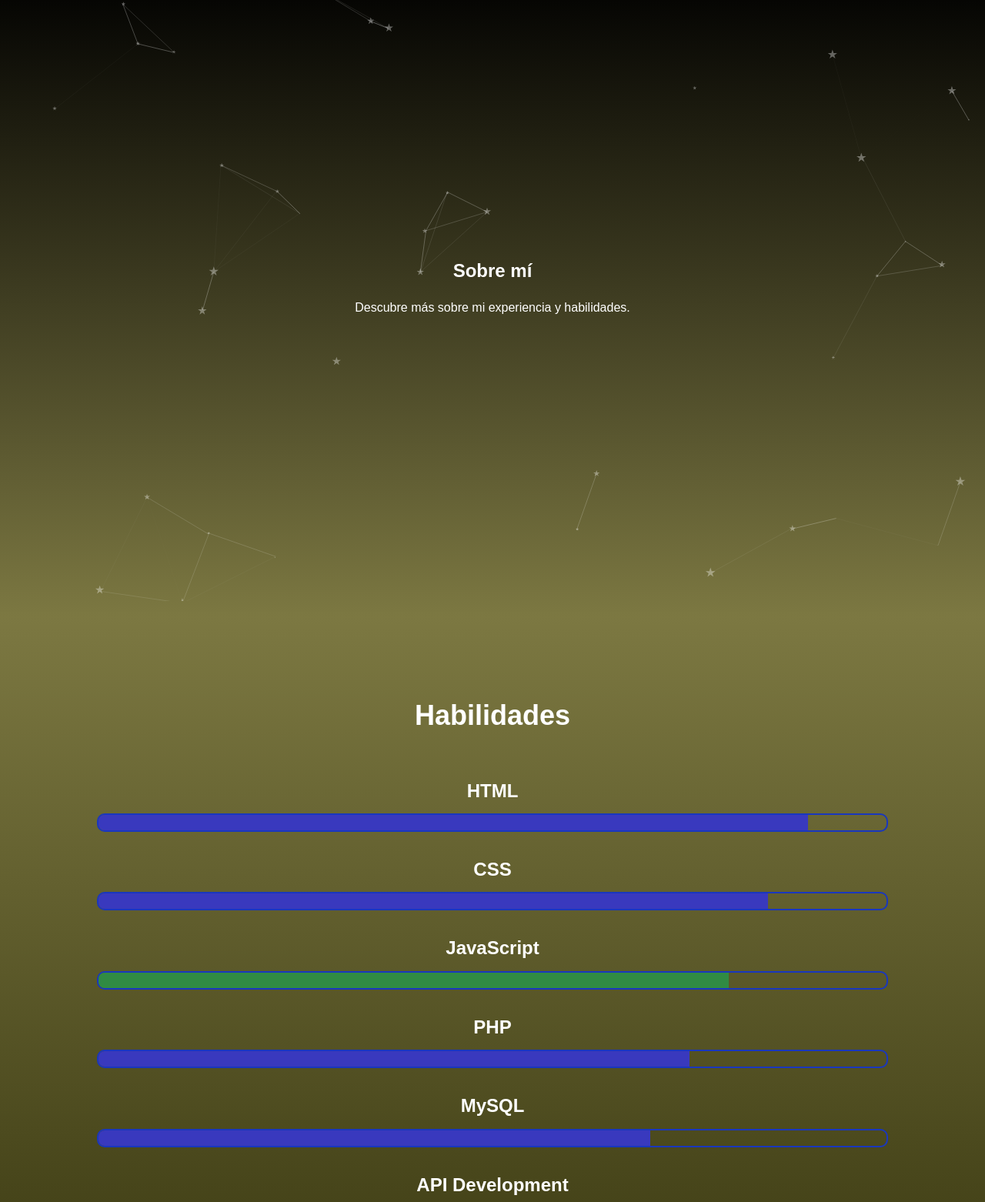
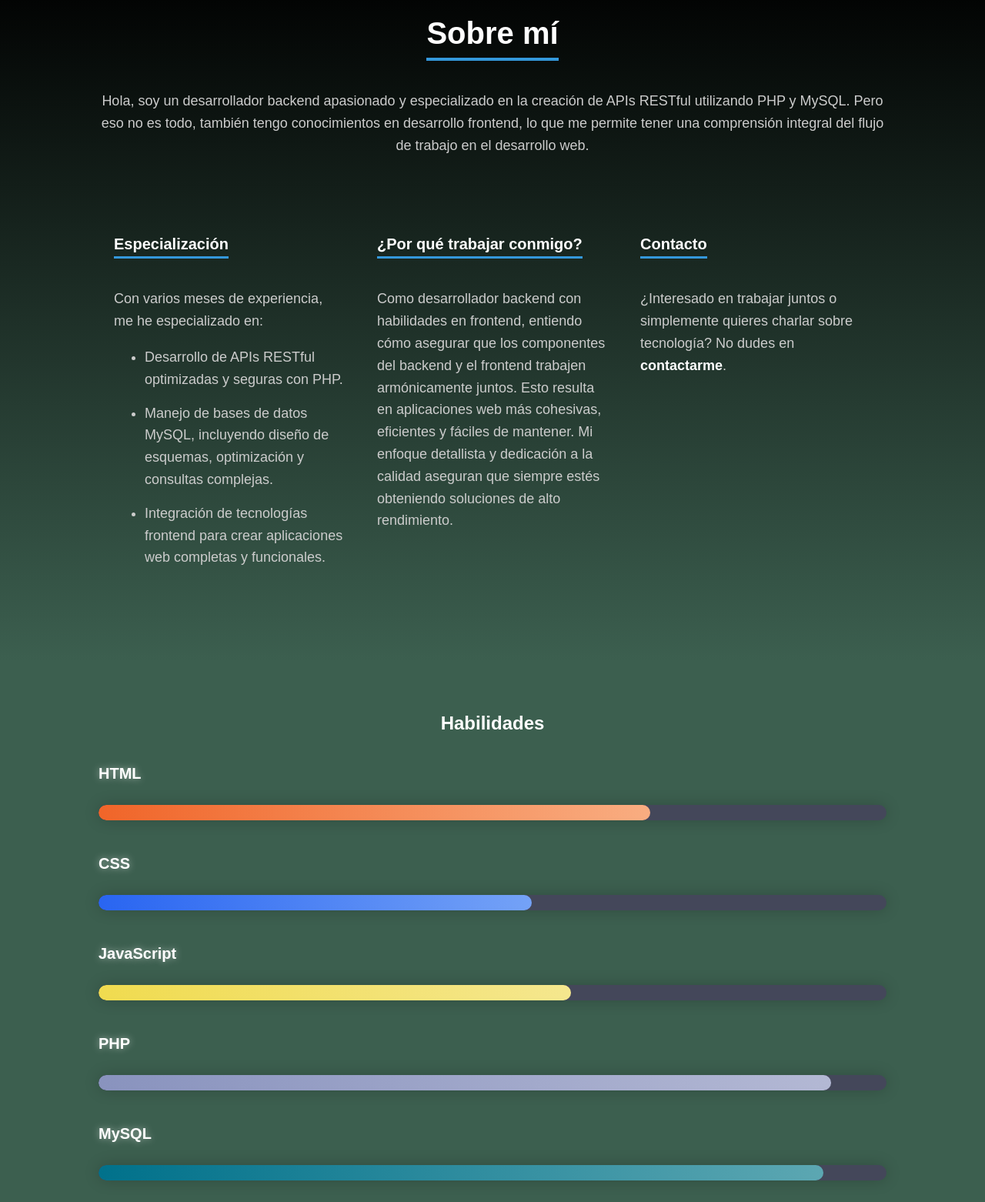
Before and after one commit to franciscogomez7/cumplesilvia, a plain HTML site: page index.html in a window 1280 px wide. Shown: the part 879-2441 px from the top of the page at 77% size. Drawn offline with nearby package versions, Linux system fonts and the light colour scheme.

Commit message:
Add files via upload

```diff
--- a/index.html
+++ b/index.html
@@ -15,7 +15,7 @@
         <nav>
             <ul>
                 <li><a href="#inicio">Inicio</a></li>
-                <li><a href="#sobre-mi">Sobre mí</a></li>
+                <li><a href="#about">Sobre mí</a></li>
                 <li><a href="#habilidades">Habilidades</a></li>
                 <li><a href="#contacto">Contacto</a></li>
             </ul>
@@ -31,49 +31,75 @@
 
 
 <section id="about" class="about-section">
+    <div id="particles2-js"></div>
     <div class="about-content">
-      <h2>Sobre mí</h2>
-      <p>Descubre más sobre mi experiencia y habilidades.</p>
-      <div id="particles2-js"></div>
+
+        <div class="intro" style="text-align: center; width: 100%; margin-bottom: 30px;">
+            <h2>Sobre mí</h2>
+            <p>Hola, soy un desarrollador backend apasionado y especializado en la creación de APIs RESTful utilizando PHP y MySQL. Pero eso no es todo, también tengo conocimientos en desarrollo frontend, lo que me permite tener una comprensión integral del flujo de trabajo en el desarrollo web.</p>
+        </div>
+
+        <div class="column">
+            <h3>Especialización</h3>
+            <p>Con varios meses de experiencia, me he especializado en:</p>
+            <ul>
+                <li>Desarrollo de APIs RESTful optimizadas y seguras con PHP.</li>
+                <li>Manejo de bases de datos MySQL, incluyendo diseño de esquemas, optimización y consultas complejas.</li>
+                <li>Integración de tecnologías frontend para crear aplicaciones web completas y funcionales.</li>
+            </ul>
+        </div>
+
+        <div class="column">
+            <h3>¿Por qué trabajar conmigo?</h3>
+            <p>Como desarrollador backend con habilidades en frontend, entiendo cómo asegurar que los componentes del backend y el frontend trabajen armónicamente juntos. Esto resulta en aplicaciones web más cohesivas, eficientes y fáciles de mantener. Mi enfoque detallista y dedicación a la calidad aseguran que siempre estés obteniendo soluciones de alto rendimiento.</p>
+        </div>
+
+        <div class="column">
+            <h3>Contacto</h3>
+            <p>¿Interesado en trabajar juntos o simplemente quieres charlar sobre tecnología? No dudes en <a href="#contacto">contactarme</a>.</p>
+        </div>
     </div>
 </section>
 
-<section id="habilidades" class="habilidades-section">
+
+
+<section class="habilidades-section">
+    <div id="habilidades"></div>
     <h2 class="section-title">Habilidades</h2>
     <div class="habilidad">
         <h3 class="habilidad-title">HTML</h3>
         <div class="barra-progreso">
-            <div class="progreso html" data-final-width="90%"></div>
+            <div class="progreso html" data-final-width="70%"></div>
         </div>
     </div>
     <div class="habilidad">
         <h3 class="habilidad-title">CSS</h3>
         <div class="barra-progreso">
-            <div class="progreso css" data-final-width="85%"></div>
+            <div class="progreso css" data-final-width="55%"></div>
         </div>
     </div>
     <div class="habilidad">
         <h3 class="habilidad-title">JavaScript</h3>
         <div class="barra-progreso">
-            <div class="progreso js" data-final-width="80%"></div>
+            <div class="progreso js" data-final-width="60%"></div>
         </div>
     </div>
     <div class="habilidad">
         <h3 class="habilidad-title">PHP</h3>
         <div class="barra-progreso">
-            <div class="progreso php" data-final-width="75%"></div>
+            <div class="progreso php" data-final-width="93%"></div>
         </div>
     </div>
     <div class="habilidad">
         <h3 class="habilidad-title">MySQL</h3>
         <div class="barra-progreso">
-            <div class="progreso mysql" data-final-width="70%"></div>
+            <div class="progreso mysql" data-final-width="92%"></div>
         </div>
     </div>
     <div class="habilidad">
         <h3 class="habilidad-title">API Development</h3>
         <div class="barra-progreso">
-            <div class="progreso api" data-final-width="70%"></div>
+            <div class="progreso api" data-final-width="95%"></div>
         </div>
     </div>
 </section>
--- a/js/scripts.js
+++ b/js/scripts.js
@@ -22,40 +22,27 @@ particlesJS.load('inicio', 'js/particles.json', function() {
     console.log('particles.js loaded - callback');
 });
 
-// Efecto de partículas en el fondo 2
-particlesJS.load('about', 'js/particles2.json', function() {
-    console.log('particles2.js loaded - callback');
-});
 
-// Efecto de partículas en el fondo 2
-particlesJS.load('habilidades', 'js/particles2.json', function() {
-    console.log('particles2.js loaded - callback');
-});
+let barras = document.querySelectorAll('.progreso');
+let ticking = false;
 
-// Encuentra todas las barras de progreso en la página
-var barras = document.querySelectorAll('.progreso');
-
-// Añade el evento de desplazamiento al window
-window.addEventListener('scroll', function() {
-    // Para cada barra de progreso...
+function actualizarBarras() {
     barras.forEach(function(barra) {
-        // Calcula la posición de la barra de progreso respecto al viewport
-        var position = barra.getBoundingClientRect();
-
-        // Si la barra de progreso está en la vista...
+        let position = barra.getBoundingClientRect();
         if(position.top >= 0 && position.bottom <= window.innerHeight) {
-            // Añade el ancho final a la barra de progreso
-            var finalWidth = barra.getAttribute('data-final-width');
+            let finalWidth = barra.getAttribute('data-final-width');
             barra.style.width = finalWidth;
         }
     });
+    ticking = false;
+}
+
+window.addEventListener('scroll', function() {
+    if (!ticking) {
+        window.requestAnimationFrame(function() {
+            actualizarBarras();
+            ticking = false;
+        });
+        ticking = true;
+    }
 });
-
-
-// Obtén todas las barras de progreso
-var barras = document.querySelectorAll('.progreso');
-
-// Añade la clase "animated" y una clase de retraso específica a cada barra de progreso
-barras.forEach(function(barra, index) {
-    barra.classList.add('animated', 'delay-' + (index + 1) + 's');
-});
--- a/style.css
+++ b/style.css
@@ -114,13 +114,20 @@ section {
 }
 
 
-
+#particles2-js {
+    position: absolute;
+    width: 100%;
+    height: 100%;
+    top: 0;
+    left: 0;
+    z-index: -1; /* Esto asegura que las partículas queden detrás del contenido */
+}
 
 .about-section {
     position: relative;
-    overflow: hidden;
-    height: 100vh;
-    background: linear-gradient(rgb(0, 0, 0), rgba(94, 89, 21, 0.8));
+    min-height: 100vh;
+    padding: 50px 0;
+    background: linear-gradient(rgb(0, 0, 0), rgba(14, 58, 38, 0.8));
     background-attachment: fixed;
     background-position: center;
     background-repeat: no-repeat;
@@ -133,147 +140,182 @@ section {
 }
 
 .about-content {
-    position: absolute;
-    top: 50%;
-    left: 50%;
-    transform: translate(-50%, -50%);
+    position: relative; /* Cambia de 'absolute' a 'relative' */
     color: white;
-    text-align: center;
+    text-align: left; /* Cambia de 'center' a 'left' */
+    display: flex;
+    flex-wrap: wrap;
+    justify-content: space-between;
+    padding: 0 10%; /* Añade padding horizontal para no pegar el contenido a los bordes */
 }
 
-.habilidades-section {
-    position: relative;
-    overflow: hidden;
-    height: 100vh;
-    background: linear-gradient( rgba(94, 89, 21, 0.8), rgb(53, 52, 13));
-    background-attachment: fixed;
-    background-position: center;
-    background-repeat: no-repeat;
-    background-size: cover;
-    background-attachment: initial;
-    justify-content: center;
-    align-items: center;
-    text-align: center;
-    color: #fff;
-    padding: 100px 0;
+.column {
+    flex: 1;
+    padding: 20px;
+    max-width: 300px;
 }
 
-.section-title {
-    font-size: 36px;
-    margin-bottom: 50px;
+
+.about-content h2 {
+    font-size: 40px;
+    font-weight: 700;
+    margin-bottom: 20px;
+    border-bottom: 4px solid #3498db;
+    display: inline-block;
 }
 
-.habilidad {
-    margin-bottom: 30px;
+/* Estilo para el subtítulo "Descubre más sobre mi experiencia y habilidades." */
+
+.about-content p:first-child {
+    font-size: 25px;
+    margin-bottom: 60px;
+    color: #ccc;
 }
 
-.barra-progreso {
-    position: relative;
-    height: 20px;
-    width: 80%;
-    margin: 0 auto;
-    border: 2px solid rgb(25, 55, 190); /* Borde azul */
-    border-radius: 10px;
-    overflow: hidden;
+/* Estilo para los subtítulos dentro de la sección */
+
+.about-content h3 {
+    font-size: 20px;
+    margin: 30px 0 20px 0;
+    font-weight: 600;
+    border-bottom: 3px solid #3498db;
+    display: inline-block;
 }
 
-.progreso {
-    height: 100%;
-    width: 0;
-    transition: width 1s ease;
-    position: relative;
-    background-color: green; /* Relleno verde */
+/* Estilo para los párrafos */
+
+.about-content p {
+    font-size: 18px;
+    line-height: 1.6;
+    color: #ccc;
 }
 
-.porcentaje {
-    position: absolute;
-    top: 50%;
-    left: 50%;
-    transform: translate(-50%, -50%);
-    color: white;
-    font-weight: bold;
-    font-size: 14px;
+/* Estilo para la lista */
+
+.about-content ul {
+    margin-left: 40px;
+    color: #ccc;
 }
 
-.habilidad-title {
-    font-size: 24px;
-    margin-bottom: 10px;
-    color: #fff;
+/* Estilo para los elementos de la lista */
+
+.about-content li {
+    margin-bottom: 15px;
+    font-size: 18px;
 }
 
-.habilidad .progreso::after {
-    content: "";
+/* Estilo para el link de contacto */
+
+.about-content a {
+    color: #ffffff;
+    text-decoration: none;
+    font-weight: 600;
+    padding-bottom: 2px;
+    transition: color 0.3s ease-in-out, border-color 0.3s ease-in-out;
+}
+
+
+#habilidades {
     position: absolute;
     top: 0;
     left: 0;
     width: 100%;
     height: 100%;
-    background-color: #fff;
-    opacity: 0.1;
+    z-index: 1; /* temporalmente estableciendo un valor alto */
 }
 
-.habilidad .progreso::before {
-    content: "";
-    position: absolute;
-    top: 0;
-    left: 0;
-    width: 100%;
-    height: 100%;
-    background-color: #fff;
-    opacity: 0.05;
-    transform: scaleX(0);
-    transform-origin: left;
-    transition: transform 0.5s cubic-bezier(0.4, 0, 0.2, 1);
+
+.habilidades-section {
+    position: relative;
+    display: flex;
+    flex-direction: column;
+    align-items: center;
+    padding: 60px 0 20px;
+    background: rgba(14, 58, 38, 0.8);
+    color: white;
+    font-family: 'Arial', sans-serif;
+    box-sizing: border-box;
+    height: 100vh;
 }
 
-.habilidad:hover .progreso {
-    width: 100%;
+/* Contenedor de habilidad */
+.habilidad {
+    margin: 10px 0;
+    width: 80%;
+    text-align: left;
+    opacity: 1;
+    z-index: 2;
 }
 
-.habilidad:hover .progreso::before {
-    transform: scaleX(1);
+/* Ajuste de tiempos de animación para cada habilidad */
+.habilidad:nth-child(1) { animation-delay: 0.2s; }
+.habilidad:nth-child(2) { animation-delay: 0.4s; }
+.habilidad:nth-child(3) { animation-delay: 0.6s; }
+.habilidad:nth-child(4) { animation-delay: 0.8s; }
+.habilidad:nth-child(5) { animation-delay: 1.0s; }
+.habilidad:nth-child(6) { animation-delay: 1.2s; }
+
+/* Título de la habilidad */
+.habilidad-title {
+    font-size: 20px;
+    margin-bottom: 5px;
+    text-shadow: 0px 0px 10px rgba(255, 255, 255, 0.5);
+    transition: font-size 0.3s ease-in-out, text-shadow 0.3s ease-in-out;
 }
 
-.html {
-    background-color: rgb(34, 34, 182);
+
+/* Contenedor de la barra de progreso */
+.barra-progreso {
+    background-color: #44475a;
+    border-radius: 10px; /* Borde de radio más pequeño */
+    overflow: hidden;
+    box-shadow: 0px 0px 20px rgba(0, 0, 0, 0.2);
+    height: 20px;
+    transition: box-shadow 0.3s ease-in-out;
+    margin-top: 25px;
 }
 
-.css {
-    background-color: rgb(34, 34, 182);
+/* Efecto hover en la barra de progreso */
+.barra-progreso:hover {
+    box-shadow: 0px 0px 30px rgba(80, 250, 123, 0.6); /* Sombra verde en hover */
 }
 
-.js {
-    background-color: rgb(25, 126, 46);
+/* Barra de progreso */
+.progreso {
+    height: 100%;
+    width: 0;
+    border-radius: 20px;
+    background: linear-gradient(90deg, #50fa7b, #8be9fd);
+    transition: width 2s ease-in-out;
+    z-index: 2;
 }
 
-.php {
-    background-color: rgb(34, 34, 182);
+/* Estilos específicos para cada habilidad */
+.html { background: linear-gradient(90deg, #f06529, #f9ad81); }
+.css { background: linear-gradient(90deg, #2965f1, #74a2f7); }
+.js { background: linear-gradient(90deg, #f0db4f, #f5e78e); }
+.php { background: linear-gradient(90deg, #8993be, #b3b8d4); }
+.mysql { background: linear-gradient(90deg, #00718b, #5ca7b2); }
+.api { background: linear-gradient(90deg, #50fa7b, #8be9fd); }
+
+/* Animaciones */
+@keyframes fadeInDown {
+    from {
+        opacity: 0;
+        transform: translateY(-40px);
+    }
+    to {
+        opacity: 1;
+        transform: translateY(0);
+    }
 }
 
-.mysql {
-    background-color: rgb(34, 34, 182);
+@keyframes fadeInUp {
+    to {
+        opacity: 1;
+        transform: translateY(0);
+    }
 }
-
-.api {
-    background-color: rgb(34, 34, 182);
-}
-
-.animated {
-    animation-duration: 2s;
-}
-
-.delay-1s {
-    animation-delay: 1s;
-}
-
-.delay-2s {
-    animation-delay: 2s;
-}
-
-.delay-3s {
-    animation-delay: 3s;
-}
-
 
 
 footer {
```
Also changed, not shown: js/particles3.json (added, +93 -0 lines).
